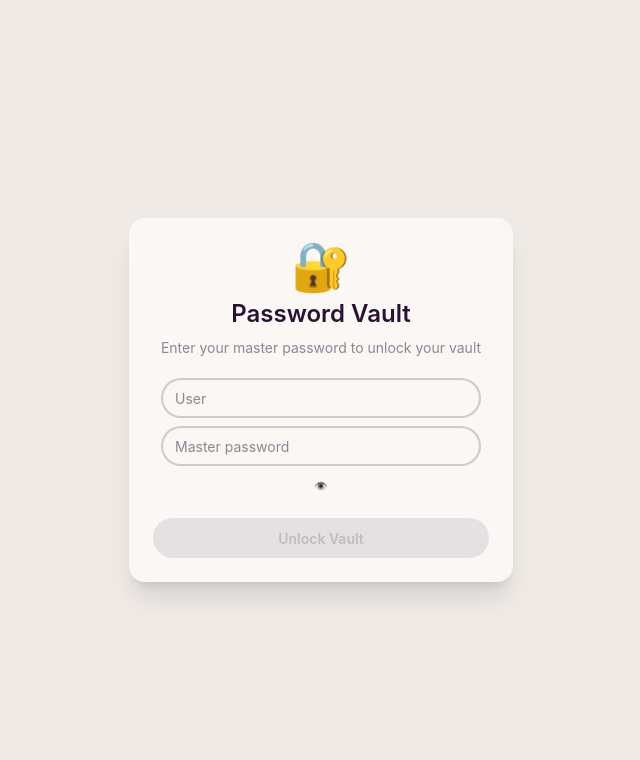
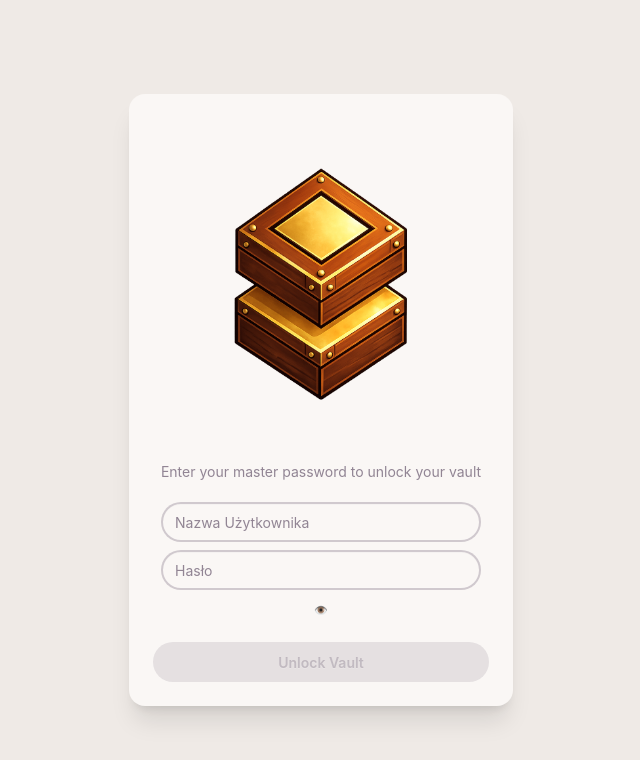
Before and after one commit to Myster987/hackcarpathia-quferek, a SvelteKit app: page / in a window 1280 px wide. Shown: the top 760 px of the page, without its empty margins (319-959 px from the left). Built offline with nearby package versions, Linux system fonts and the light colour scheme.

Commit message:
add: logo display on login page

```diff
--- a/src/routes/+page.svelte
+++ b/src/routes/+page.svelte
@@ -1,6 +1,7 @@
 <script lang="ts">
     import { goto } from "$app/navigation";
     import { vault } from "$lib/vault.svelte";
+    import logo from "$lib/assets/logo.png";
 
     let user = $state("");
     let password = $state("");
@@ -19,8 +20,8 @@
     <div class="card w-full max-w-sm bg-base-100 shadow-xl">
         <div class="card-body gap-5">
             <div class="flex flex-col items-center gap-2">
-                <div class="text-5xl">🔐</div>
-                <h1 class="card-title text-2xl">Password Vault</h1>
+                <div class="text-5xl"><img src={logo} alt=""></div>
+                <!-- <h1 class="card-title text-2xl">Password Vault</h1> -->
                 <p class="text-base-content/50 text-sm text-center">
                     Enter your master password to unlock your vault
                 </p>
@@ -36,13 +37,13 @@
                 <input
                     class="input"
                     type="text"
-                    placeholder="User"
+                    placeholder="Nazwa Użytkownika"
                     bind:value={user}
                 />
                 <input
                     class="input"
                     type={showPassword ? "text" : "password"}
-                    placeholder="Master password"
+                    placeholder="Hasło"
                     bind:value={password}
                     onkeydown={(e) => e.key === "Enter" && unlock()}
                     autocomplete="current-password"
```
Also changed, not shown: src/lib/assets/logo.png (renamed from src/assets/logo.png).
